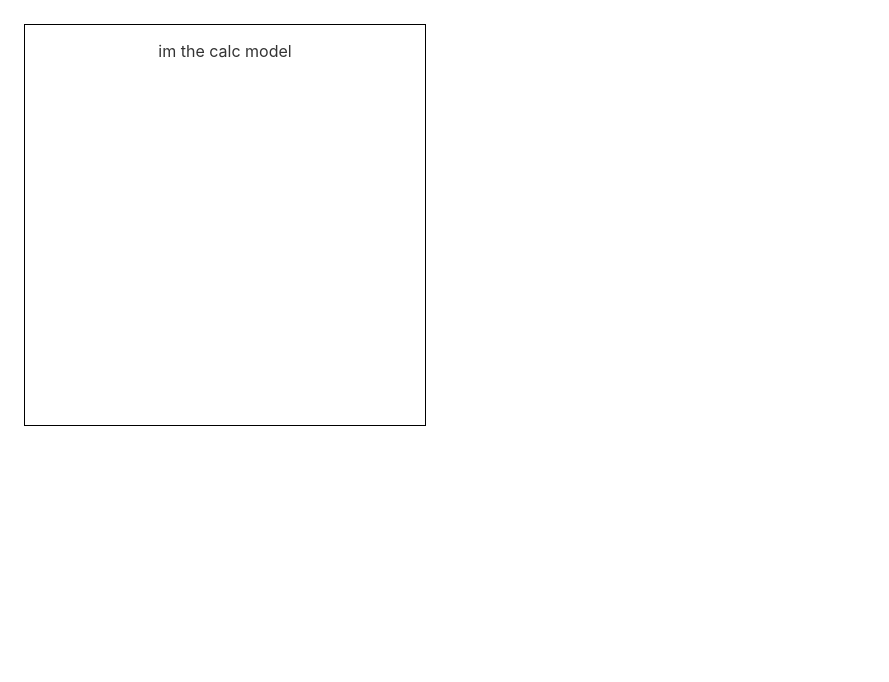
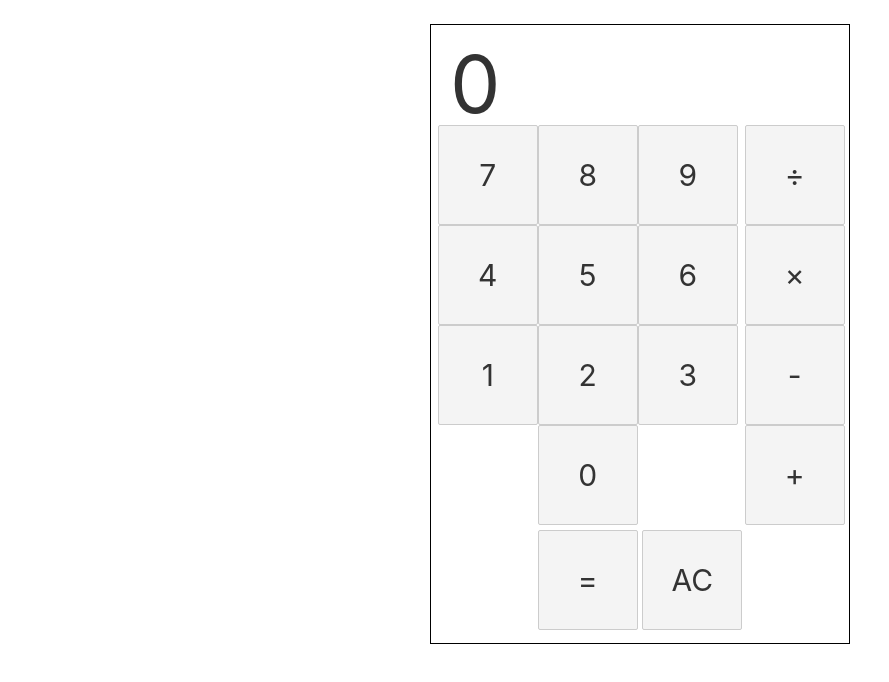
Before and after one commit to hsadler/learn-svelte, a Svelte app in the folder app/: page / in a window 1280 px wide. Shown: the top 682 px of the page, without its empty margins (0-889 px from the left). Built offline with nearby package versions, Linux system fonts and the light colour scheme.

Commit message:
get calculator buttons and display working with svelte store

```diff
--- a/app/src/CalcButton.svelte
+++ b/app/src/CalcButton.svelte
@@ -1,10 +1,35 @@
 <script>
+    import { calcModel } from './stores.js'
 
+    const handleClick = () => {
+        if(type === 'clear') {
+            calcModel.clearOperations();
+        } else if(type === 'equals') {
+            calcModel.commitOperations();
+        } else {
+            calcModel.appendOperation(symbol);
+        }
+    }
+
+    export let symbol;
+    export let type = "none";
 </script>
 
 <div>
-
+    <button on:click={handleClick}>{symbol}</button>
 </div>
 
 <style>
+    div, button {
+        font-size: 30px;
+        display: inline-block;
+        width: 100px;
+        height: 100px;
+        margin: 0px;
+        padding: 0px;
+        box-sizing: border-box;
+    }
+    button:hover {
+        cursor: pointer;
+    }
 </style>
--- a/app/src/CalcDisplay.svelte
+++ b/app/src/CalcDisplay.svelte
@@ -1,10 +1,16 @@
 <script>
-
+    import { calcModel } from './stores.js'
 </script>
 
 <div>
-
+    {$calcModel.layout.display}
 </div>
 
 <style>
+    div {
+        font-size: 80px;
+        text-align: left;
+        padding: 10px;
+        box-sizing: border-box;
+    }
 </style>
--- a/app/src/Calculator.svelte
+++ b/app/src/Calculator.svelte
@@ -2,16 +2,57 @@
     import { calcModel } from './stores.js'
     import CalcDisplay from './CalcDisplay.svelte'
     import CalcButton from './CalcButton.svelte'
+
+    const { numbers, operators, equals, clear } = $calcModel.layout;
 </script>
 
-<div class="calculator-container">
-    <p>{$calcModel}</p>
+<div class="calculator">
+    <div class="display">
+        <CalcDisplay/>
+    </div>
+    <div class="numbers">
+        {#each numbers as number}
+            <CalcButton symbol={number}/>
+        {/each}
+    </div>
+    <div class="operators">
+        {#each operators as operator}
+        <CalcButton symbol={operator}/>
+        {/each}
+    </div>
+    <div class="equals-and-clear">
+        <CalcButton symbol={equals} type="equals"/>
+        <CalcButton symbol={clear} type="clear"/>
+    </div>
 </div>
 
 <style>
-    div.calculator-container {
-        width: 400px;
-        height: 400px;
+    div {
+        display: inline-block;
+        box-sizing: border-box;
+    }
+    div.calculator {
+        width: 420px;
+        height: 620px;
         border: 1px solid black;
     }
+    div.display {
+        width: 400px;
+        height: 100px;
+        /* border: 1px solid black; */
+    }
+    div.numbers {
+        width: 305px;
+        height: 405px;
+        /* border: 1px solid black; */
+    }
+    div.operators {
+        width: 100px;
+        height: 400px;
+        /* border: 1px solid black; */
+    }
+    div.equals-and-clear {
+        width: 400px;
+        height: 100px;
+    }
 </style>
--- a/app/src/stores.js
+++ b/app/src/stores.js
@@ -1,10 +1,48 @@
-
 import { writable } from 'svelte/store'
 
+
+const calculatorInitialState = {
+    layout: {
+        display: '0',
+        numbers: [7, 8, 9, 4, 5, 6, 1, 2, 3, 0],
+        operators: ['÷', '×', '-', '+'],
+        equals: '=',
+        clear: 'AC'
+    },
+    operations: []
+}
+
 function createCalcModel() {
-    const { subscribe, set, update } = writable("im the calc model");
+    const { subscribe, set, update } = writable(calculatorInitialState);
     return {
-        subscribe
+        subscribe,
+        appendOperation: (operation) => {
+            update(store => {
+                return {
+                    ...store,
+                    operations: [...store.operations, operation]
+                }
+            })
+        },
+        commitOperations() {
+            update(store => {
+                return {
+                    ...store,
+                    layout: {
+                        ...store.layout,
+                        display: store.operations.join(',')
+                    }
+                }
+            })
+        },
+        clearOperations() {
+            update(store => {
+                return {
+                    ...store,
+                    operations: []
+                }
+            });
+        }
     };
 }
 
```
